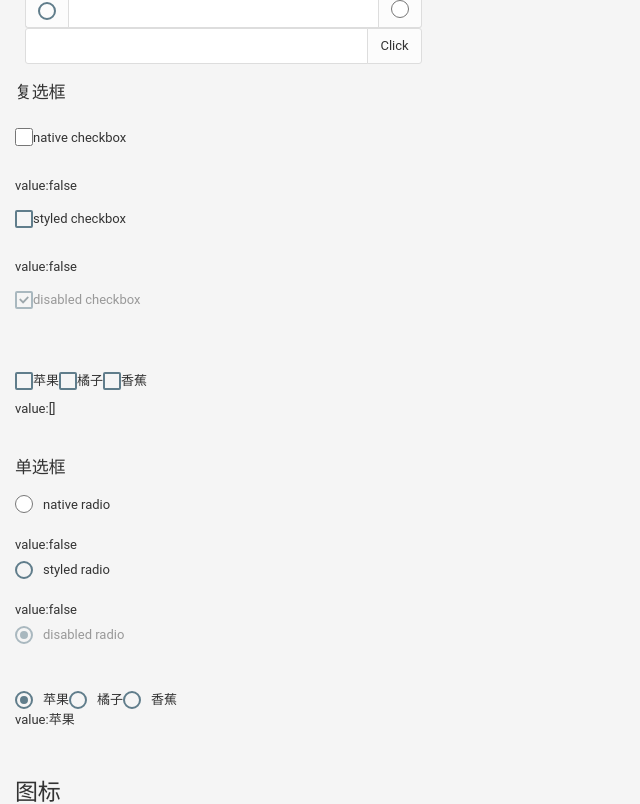
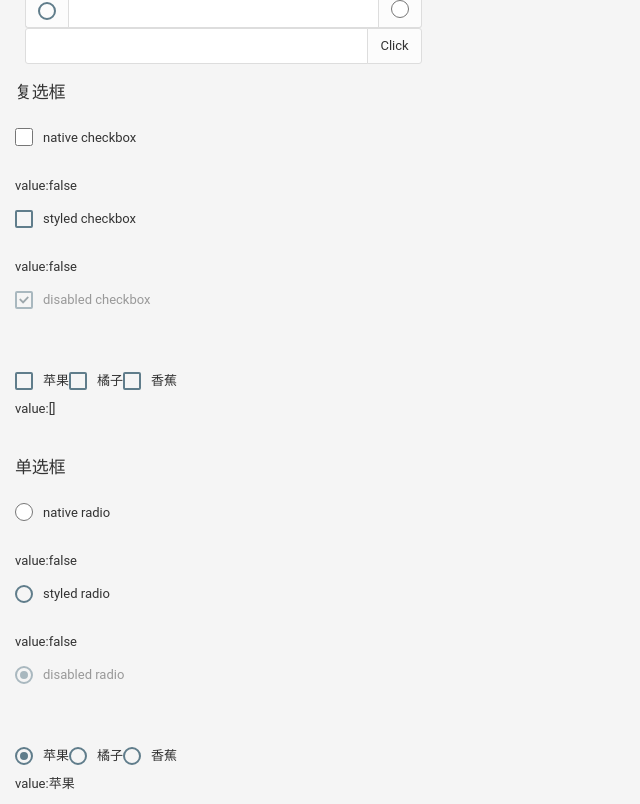
Before and after one commit to tk103331/Yonggle-UI, a Vue app: page / in a window 1280 px wide. Shown: the part 3100-3904 px from the top of the page, without its empty margins (0-640 px from the left). Built offline with nearby package versions, Linux system fonts and the light colour scheme; a web font is replaced by a local one.

Commit message:
输入框组

```diff
--- a/src/components/input/input-group.vue
+++ b/src/components/input/input-group.vue
@@ -86,13 +86,19 @@ export default {
 </script>
 
 <style>
-.input-group-addon .checkbox,
-.radio {
+.input-group-addon .checkbox {
   margin-top: 0px;
   margin-bottom: 0px;
 }
-.input-group-addon .radio label,
-.checkbox label {
+.input-group-addon .radio {
+  margin-top: 0px;
+  margin-bottom: 0px;
+}
+.input-group-addon .radio label {
+  padding-left: 18px;
+  min-height: 18px;
+}
+.input-group-addon .checkbox label {
   padding-left: 18px;
   min-height: 18px;
 }
```
